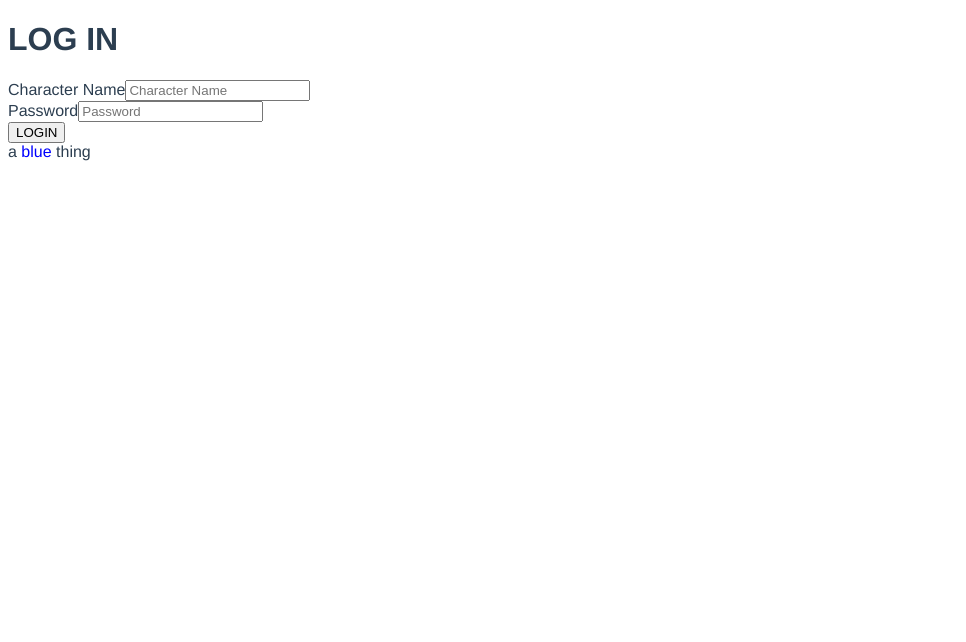
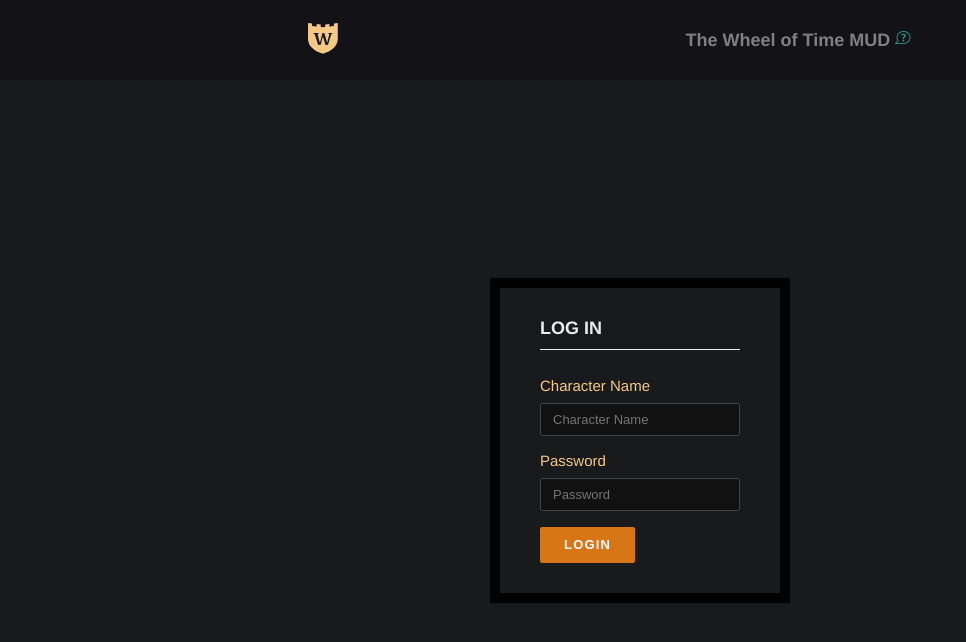
Before and after one commit to teebes/wotc, a Vue app: page / in a window 1280 px wide. Shown: the top 642 px of the page, without its empty margins (0-966 px from the left). Built offline with nearby package versions, Linux system fonts and the light colour scheme.

Commit message:
Styled login page

```diff
--- a/public/index.html
+++ b/public/index.html
@@ -3,7 +3,19 @@
   <head>
     <meta charset="utf-8">
     <meta http-equiv="X-UA-Compatible" content="IE=edge">
+
+    <!-- originally :
     <meta name="viewport" content="width=device-width,initial-scale=1.0">
+    -->
+
+    <meta name="viewport" content="width=device-width, initial-scale=1.0, maximum-scale=1.0, user-scalable=no" />
+
+    <meta name=”description” content="Web client for playing the Wheel of Time MUD">
+
+    <link href="https://fonts.googleapis.com/css?family=Roboto+Mono:100,400" rel="stylesheet">
+    <script src="https://use.typekit.net/zcm6whn.js"></script>
+    <script>try{Typekit.load({ async: true });}catch(e){}</script>
+
     <link rel="icon" href="<%= BASE_URL %>favicon.ico">
     <title>wotc</title>
   </head>
--- a/src/App.vue
+++ b/src/App.vue
@@ -27,6 +27,5 @@ export default {
   font-family: 'Avenir', Helvetica, Arial, sans-serif;
   -webkit-font-smoothing: antialiased;
   -moz-osx-font-smoothing: grayscale;
-  color: #2c3e50;
 }
 </style>
--- a/src/components/Client.vue
+++ b/src/components/Client.vue
@@ -1,21 +1,34 @@
 <template>
-    <div>
-        <component v-on:submit-login="onSubmitLogin"
+
+    <div id="wot-client">
+
+        <Header/>
+
+        <div id="notification-box"></div>
+
+        <div id="timer-region"></div>
+
+        <div class='main-view'>
+            <component v-on:submit-login="onSubmitLogin"
                    v-bind:is="currentComponent"/>
+        </div>
 
+        <div id="wot-modal"></div>
 
-    </div>
+</div>
 </template>
 
 <script>
 import Login from './Login.vue'
 import Game from './Game.vue'
+import Header from './Header.vue'
 
 export default {
     name: 'Client',
     components: {
         Login,
         Game,
+        Header,
     },
     data() {
         return {
@@ -37,3 +50,314 @@ export default {
     }
 }
 </script>
+
+<style lang="scss">
+
+/* Colors */
+
+$color-background: #191A1C;
+$color-text: #EBEBEB;
+$color-text-hex-50: #808080;
+$color-primary: #D77617;
+$color-primary-rgba: rgba(215, 118, 23, 1.0);
+$color-secondary: #f5c983;
+$color-red: #C13434;
+
+
+html, body {
+    width: 100%;
+    height: 100%;
+    margin: 0;
+    padding: 0;
+}
+
+body {
+
+    position: relative;
+    display: flex;
+    flex-direction: column;
+
+    font-family: 'Roboto Mono', monospace;
+    font-weight: 100;
+    font-size: 12px;
+
+    background: $color-background;
+    color: $color-text;
+
+
+    a {
+        color: $color-primary;
+        &:hover, &:active, &:focus, .active {
+            color: $color-primary;
+            text-decoration: none;
+        }
+    }
+
+}
+
+
+/* Global components */
+.form-group {
+    margin-bottom: 1rem;
+
+    label {
+        color: $color-secondary;
+        font-size: 15px;
+        font-weight: 500;
+        letter-spacing: 0;
+        line-height: 18px;
+        white-space: nowrap;
+        display: block;
+        padding-bottom: .5rem;
+    }
+
+    input, textarea, select {
+        box-sizing: border-box;
+        font-weight: 30;
+        background: #111;
+        border: 1px solid #424242;
+        color: #ebebeb;
+        border-radius: 2px;
+        font-size: 13px;
+
+        display: block;
+        width: 100%;
+        padding: 0.5rem 0.75rem;
+        outline: 0;
+    }
+}
+
+button[type=submit] {
+    background-color: $color-primary;
+    border: 0;
+    color: white;
+    font-size: 13px;
+    line-height: 12px;
+    border-radius: 2px;
+    padding: 0.75rem 1.5rem;
+    font-weight: 700;
+    letter-spacing: 1.2px;
+}
+
+
+#wot-client {
+
+    height: 100%;
+    width: 100%;
+    display: flex;
+    flex-grow: 1;
+
+    position: absolute;
+    top: 0;
+    bottom: 0;
+    left: 0;
+    right: 0;
+
+    display: flex;
+    flex-direction: column;
+
+    min-height: 0;
+    min-width: 0;
+
+    #notification-box > .ui-notification {
+        top: 20px;
+    }
+
+    #timer-region {
+
+        width: 300px;
+        margin: 0 auto;
+        margin-top: 20px;
+
+        .timer-view {
+            color: $color-text-hex-50;
+            width: 300px;
+            height: 50px;
+            display: flex;
+            align-items: center;
+            justify-content: center;
+            z-index: 100;
+
+            background: rgba(26, 26, 28, 0.8);
+            border: 1px solid #242629;
+        }
+    }
+
+    .main-view {
+        min-height: 0;
+        min-width: 0;
+
+        position: absolute;
+        top: 80px;
+        left: 0;
+        right: 0;
+        bottom: 0;
+        display: flex;
+
+        .game-view {
+            position: absolute;
+            top: 0;
+            bottom: 0px;
+            right: 0;
+            left: 0;
+
+            min-height: 0;
+            min-width: 0;
+
+            max-width: 850px;
+            margin: 0 auto;
+
+            display: flex;
+
+            .corner-map-region {
+
+
+                position: absolute;
+                top: 0;
+                right: 0;
+                z-index: 100;
+                canvas {
+                    background: rgba(26, 26, 28, 0.8);
+                    border: 1px solid #242629;
+                }
+
+                &:hover {
+                    cursor: pointer;
+                }
+            }
+
+            .console-region {
+                position: absolute;
+                top: 0;
+                left: 0;
+                right: 0;
+                bottom: 70px;
+
+                display: flex;
+
+                min-height: 0;
+                min-width: 0;
+
+                .console {
+
+                    flex-direction: column;
+
+                    //padding-top: 100%;
+
+                    position: absolute;
+                    top: 0;
+                    left: 0;
+                    right: 0;
+                    bottom: 0;
+                    overflow-y: scroll;
+
+                    > div {
+
+                        margin: 0;
+
+                        pre { color: inherit }
+
+                        &.echo { color: $color-text-hex-50; }
+
+                        &.room-view,
+                        //&.echo,
+                        &.prompt {
+                            margin-bottom: 10px;
+                        }
+
+                        span.red {
+                            color: $color-red;
+                            font-weight: 400;
+                        }
+                        span.blue {
+                            color: #99ccff;
+                            font-weight: 400;
+                        }
+                        span.yellow {
+                            color: $color-secondary;
+                        }
+                        span.green {
+                            color: #6ed26e;
+                            font-weight: 400;
+                        }
+
+                        &:last-child {
+                            margin-bottom: 0;
+                        }
+                    }
+                }
+            }
+
+            .input-region {
+                position: absolute;
+                bottom: 0;
+                left: 0;
+                right: 0;
+                height: 70px;
+                display: flex;
+                flex-direction: column;
+                justify-content: center;
+                align-items: center;
+                padding: 0 20px;
+
+                .form-group { margin: 0 }
+
+                .text-input { width: 100% }
+            }
+
+            .room-view {
+                .room-name {
+                    color: #99ccff;
+                    font-weight: 400;
+                }
+
+                .room-items {
+                    color: #6ed26e;
+                }
+
+                .room-mobs {
+                    color: $color-secondary;
+                }
+
+                .room-description {
+                    div:empty:before {
+                       content: "\200b";
+                    }
+                }
+            }
+        }
+    }
+
+    #wot-modal {
+        z-index: 1000;
+        .wot-help {
+            .cmd {
+                color: $color-secondary;
+            }
+
+            .title-banner {
+                width: 100%;
+                display: flex;
+
+                justify-content: space-between;
+
+                .close-icon {
+                    color: $color-red;
+                    padding: 5px;
+                }
+            }
+        }
+    }
+
+}
+
+
+
+</style>
+
+$color-background;
+$color-text;
+$color-primary;
+$color-secondary;
+$color-text-hex-50;
+$color-red;
--- /dev/null
+++ b/src/components/Header.vue
@@ -0,0 +1,81 @@
+<template>
+    <div class='header'>
+
+        <div class='inner'>
+            <div class='logo'>
+                <a href='/#'>
+                    <img src='../assets/logo-black.svg' class='logo-badge'/>
+                </a>
+            </div>
+
+            <div class='world-name color-text-50'>
+                <a href='http://wotmud.org'>The Wheel of Time MUD</a>
+                <img src='../assets/help_icon_2x.png' class='help-icon'/>
+            </div>
+        </div>
+
+    </div>
+</div>
+
+</template>
+
+<script>
+
+export default {
+    name: 'Header',
+}
+</script>
+
+<style lang="scss" scoped>
+.header {
+
+    background-color: #131217;
+
+    height: 80px;
+    width: 100%;
+    flex-shrink: 0;
+
+    .inner {
+        width: 100%;
+        max-width: 950px;
+        margin: 0 auto;
+
+        height: 100%;
+
+        display: flex;
+        align-items: center;
+
+        .logo {
+            flex: 1 0;
+            display: flex;
+            justify-content: center;
+
+            img.logo-badge { width: 30px; }
+        }
+
+        .world-name {
+            font-size: 18px;
+
+            flex: 2 0;
+            display: flex;
+            justify-content: center;
+
+            a {
+                color: #808080;
+                text-decoration: none;
+                font-weight: 700;
+            }
+
+            .help-icon {
+                width: 16px;
+                height: 15px;
+                &:hover { cursor: pointer; }
+            }
+
+            img.help-icon {
+                margin-left: 5px;
+            }
+        }
+    }
+}
+</style>
--- a/src/components/Login.vue
+++ b/src/components/Login.vue
@@ -1,24 +1,20 @@
 <template>
-    <div>
+    <div class='single-form login-view'>
 
         <h1>LOG IN</h1>
 
-        <div>
-            <label for="field-charname">Character Name</label>
-            <input id="field-charname" v-model="charname" placeholder="Character Name">
+        <div class='form-group'>
+            <label for="charname">Character Name</label>
+            <input id="charname" v-model="charname" placeholder="Character Name">
         </div>
 
 
         <div class="form-group">
-            <label for="field-password">Password</label>
-            <input id="field-password" v-model="password" type="password" placeholder="Password">
+            <label for="password">Password</label>
+            <input id="password" v-model="password" type="password" placeholder="Password">
         </div>
 
-        <button @click="onSubmit">LOGIN</button>
-
-        <div class='my-test'>
-            a <span>blue</span> thing
-        </div>
+        <button class='color-primary' type='submit' @click="onSubmit">LOGIN</button>
 
     </div>
 </template>
@@ -56,6 +52,27 @@ export default {
 }
 </script>
 
-<style lang="scss">
-.my-test { span { color: blue } }
+<style lang="scss" scoped>
+.login-view {
+    width: 200px;
+
+    margin: 0 auto;
+    align-self: center;
+
+    border: 10px solid #020202;
+    padding: 30px 40px;
+
+    h1 {
+        margin: 0 0 1.5em 0;
+        display: block;
+        width: 100%;
+        border-bottom: 1px solid;
+        padding-bottom: 10px;
+        font-size: 1.5em;
+
+    }
+
+    a:hover { text-decoration: underline; }
+
+}
 </style>
```
Also changed, not shown: src/assets/help_icon_2x.png (added), src/assets/logo-black.svg (added).
